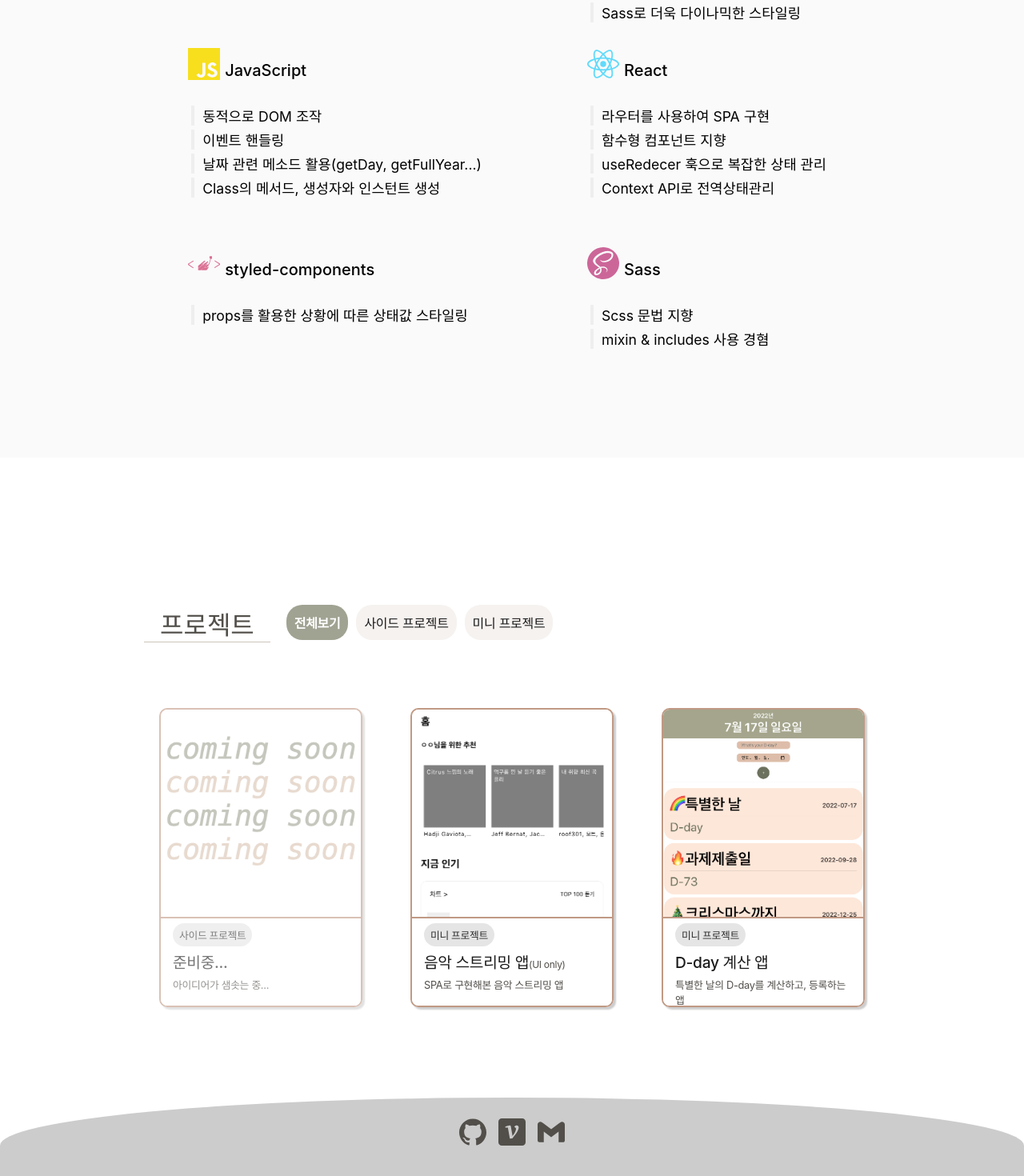
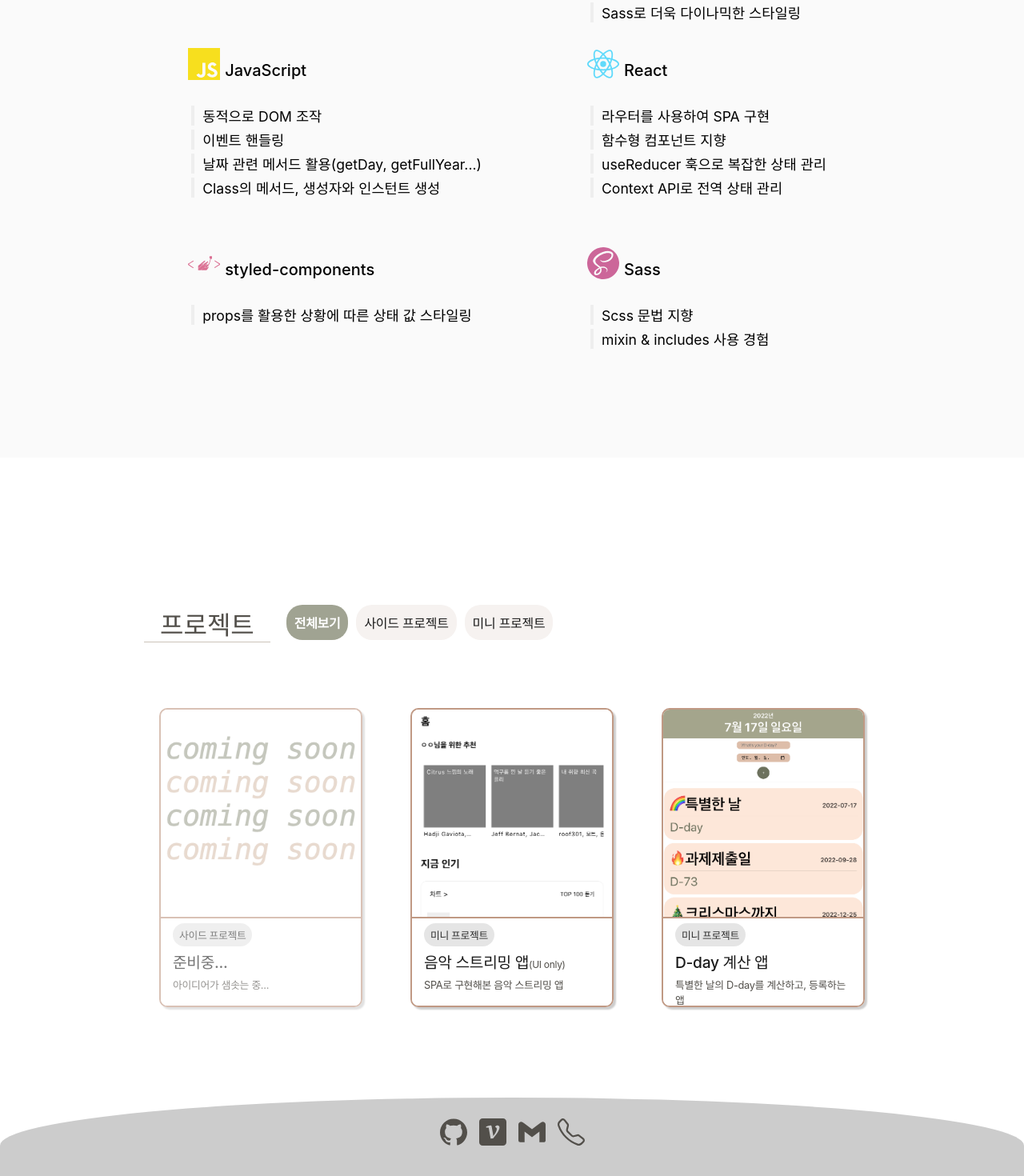
Before and after one commit to 04ian80/my-portfolio, a React (Create React App) app: page / in a window 1280 px wide. Shown: the part 1198-2668 px from the top of the page at 80% size. Built offline with nearby package versions, Linux system fonts and the light colour scheme; a web font is replaced by a local one.

Commit message:
[87] - Contact에 tel추가, 맞춤법
Contact에 핸드폰 번호 추가. hover시 색깔 변화를 위한 Reducer도 추가.

맞춤법 교정

```diff
--- a/src/components/Contact.js
+++ b/src/components/Contact.js
@@ -1,6 +1,8 @@
 import React, { useReducer } from 'react';
 import { iconColorReducer, initIconColor } from '../store/HeadbarReducer';
 import { SVG } from '../icon/SVG';
+import { Telephone } from 'react-bootstrap-icons';
+import * as palette from '../style/Variables';
 import styled from 'styled-components';
 
 export function Contact() {
@@ -50,6 +52,20 @@ export function Contact() {
       >
         <SVG animate={false} name='gmail' color={iconColor.gmailColor} />
       </a>
+      <a
+        href='tel:010-9677-6912'
+        rel='noopener noreferrer'
+        target='_blank'
+        onMouseEnter={() => {
+          setIconColor({ type: 'TEL' });
+        }}
+        onMouseLeave={() => {
+          setIconColor({ type: 'DEFAULT' });
+        }}
+        aria-label='나의 지메일'
+      >
+        <Telephone width='34px' height='34px' color={iconColor.telColor} />
+      </a>
     </ContactBox>
   );
 }
@@ -62,4 +78,9 @@ const ContactBox = styled.div`
   & > *:not(:last-child) {
     padding-right: 15px;
   }
+
+  & > * {
+    text-decoration: none;
+    color: ${palette.subFontColor};
+  }
 `;
--- a/src/data/SkillData.js
+++ b/src/data/SkillData.js
@@ -23,8 +23,6 @@ export const skillData = [
       <>
         <li>웹 접근성을 고려한 WAI-ARIA 사용</li>
         <li>시멘틱 태그 사용</li>
-        <li></li>
-        <li></li>
       </>
     ),
   },
@@ -39,8 +37,8 @@ export const skillData = [
       <>
         <li>Grid를 이용한 화면 레이아웃</li>
         <li>flexbox를 이용한 요소의 유연한 정렬</li>
-        <li>Pseudo Selector를 이용한 애니매이션</li>
-        <li>ellipsis, 스크롤 방지 등 css 속성 적극 활용</li>
+        <li>Pseudo Selector를 이용한 애니메이션</li>
+        <li>ellipsis, 스크롤 방지 등 CSS 속성 적극 활용</li>
         <li>Sass로 더욱 다이나믹한 스타일링</li>
       </>
     ),
@@ -56,7 +54,7 @@ export const skillData = [
       <>
         <li>동적으로 DOM 조작</li>
         <li>이벤트 핸들링</li>
-        <li>날짜 관련 메소드 활용&#40;getDay, getFullYear...&#41;</li>
+        <li>날짜 관련 메서드 활용&#40;getDay, getFullYear...&#41;</li>
         <li>Class의 메서드, 생성자와 인스턴트 생성</li>
       </>
     ),
@@ -72,8 +70,8 @@ export const skillData = [
       <>
         <li>라우터를 사용하여 SPA 구현</li>
         <li>함수형 컴포넌트 지향</li>
-        <li>useRedecer 훅으로 복잡한 상태 관리</li>
-        <li>Context API로 전역상태관리</li>
+        <li>useReducer 훅으로 복잡한 상태 관리</li>
+        <li>Context API로 전역 상태 관리</li>
       </>
     ),
   },
@@ -86,7 +84,7 @@ export const skillData = [
     skillName: 'styled-components',
     description: (
       <>
-        <li>props를 활용한 상황에 따른 상태값 스타일링</li>
+        <li>props를 활용한 상황에 따른 상태 값 스타일링</li>
       </>
     ),
   },
@@ -100,7 +98,7 @@ export const skillData = [
     description: (
       <>
         <li>Scss 문법 지향</li>
-        <li>mixin & includes 사용 경혐</li>
+        <li>mixin & includes 사용 경험</li>
       </>
     ),
   },
--- a/src/data/StoryData.js
+++ b/src/data/StoryData.js
@@ -3,40 +3,38 @@ export const StoryData = [
     id: 1,
     list: '개발을 하는 이유는?',
     story:
-      '한 문장으로 말하자면, "너무 잘 맞아서 개발을 하고 있습니다".\n' +
-      '개발은 이제 저의 인생에 있어서 정말 큰 부분을 차지하고 있습니다.' +
+      ' 한 문장으로 말하자면, "너무 잘 맞아서 개발하고 있습니다".' +
+      '\n 개발은 이제 저의 인생에 있어서 정말 큰 부분을 차지하고 있습니다.' +
       ' 저의 전공밖에는 길이 없다는 부정적인 생각이 송두리째 바뀌게 된 것이 바로 프론트엔드 개발자가 되기로 마음을 먹은 후이기 때문입니다.' +
-      '\n\n가장 좋아하는 부분은 개발자만 가지고 있는 문화입니다. 서로 모르는 것에 대해서 질문하고, 내가 새로 알게 된 것은 남들도 알았으면 해서 공유하는 그런 문화가 굉장히 건강하다고 생각합니다. 또한, 협업을 중요시 하는 직무로써 따로 노는게 아닌 다같이 문제를 해결해 나가야 하는 것이 다른 직무와의 큰 차이점이라고 봅니다.',
+      '\n\n 가장 좋아하는 부분은 개발자만 가지고 있는 문화입니다. 서로 모르는 것에 대해서 질문하고, 내가 새로 알게 된 것은 남들도 알았으면 해서 공유하는 그런 문화가 굉장히 건강하다고 생각합니다. 또한, 협업을 중요시하는 직무로써 따로 노는 게 아닌 다 같이 문제를 해결해 나가야 하는 것이 다른 직무와의 큰 차이점이라고 봅니다.',
   },
   {
     id: 2,
     list: '내가 생각하는 나의 장단점 vs 남이 생각하는 나의 장단점',
     story:
-      '약속에 철저합니다.' +
-      '\n시간약속은 기본이며, 저의 입에서 나온 말들에 중대한 책임을 가지고 어기지 않습니다.' +
-      ' 이러한 점은 협업을 할때에도 상대방에게 신뢰를 주기때문에 저의 장점이라고 생각합니다.' +
-      '\n저의 단점은 집중력이 자주 흐트러진다는 점입니다. 주변에 핸드폰과 같은 흥미로운 요소들이 있으면 그쪽으로 시선이 쏠리게 됩니다.' +
-      ' 이러한 안좋은 습관을 없애기 위해 책상 위에 노트북과 마우스만 놓거나, 집중력을 흐트릴 만한 요소가 없는 카페에 가서 공부를 하는 등 집중을 할 수 있는 환경을 만듭니다.' +
-      '\n\n남에게서 자주 듣는 저의 장점은 임무가 하나 주어지면 끝까지 잡고 마음에 드는 결과가 나올 때까지 놓지 않는다는 점입니다.' +
-      '\n제가 도출해낸 결과는 결국 본인이 얼마나 열심히 했는지, 얼마나 성의있게 임했는지 보여주는 결정체이기 때문에 남에게 보여줘야 하는 결과라면 피해가 가지않게 더 열심히 임하기 때문에 이러한 장점을 듣게 된 것 같습니다.' +
-      '\n반대로, 너무 신경을 쓰지 않아도 되는 곳에 많은 에너지를 쏟는다는 것이 남들이 말하는 단점입니다. 이 점은 저 자신도 인지하고 있는 점이며, 대충 만들어서 눈엣가시를 만드는 것보다 그래도 마음에는 들게 만들어야 한다는 생각때문에 생긴 단점 같습니다.' +
+      ' 약속에 철저합니다.' +
+      '\n 시간 약속은 기본이며, 저의 입에서 나온 말들에 중대한 책임을 지고 어기지 않습니다.' +
+      ' 이러한 점은 협업을 할 때에도 상대방에게 신뢰를 주기 때문에 저의 장점이라고 생각합니다.' +
+      '\n 저의 단점은 집중력이 자주 흐트러진다는 점입니다. 주변에 핸드폰과 같은 흥미로운 요소들이 있으면 그쪽으로 시선이 쏠리게 됩니다.' +
+      ' 이러한 안 좋은 습관을 없애기 위해 책상 위에 노트북과 마우스만 놓거나, 집중력을 흩트릴 만한 요소가 없는 카페에 가서 공부하는 등 집중을 할 수 있는 환경을 만듭니다.' +
+      '\n\n 남에게서 자주 듣는 저의 장점은 임무가 하나 주어지면 끝까지 잡고 마음에 드는 결과가 나올 때까지 놓지 않는다는 점입니다.' +
+      '\n 제가 도출해낸 결과는 결국 본인이 얼마나 열심히 했는지, 얼마나 성의있게 임했는지 보여주는 결정체이기 때문에 남에게 보여줘야 하는 결과라면 피해가 가지않게 더 열심히 임하기 때문에 이러한 장점을 듣게 된 것 같습니다.' +
+      '\n 반대로, 너무 신경을 쓰지 않아도 되는 곳에 많은 에너지를 쏟는다는 것이 남들이 말하는 단점입니다. 이 점은 저 자신도 인지하고 있는 점이며, 대충 만들어서 눈엣가시를 만드는 것보다 그래도 마음에는 들게 만들어야 한다는 생각 때문에 생긴 단점 같습니다.' +
       ' 신경을 덜 써도 되는 작업에는 시간을 낭비하지 말자는 생각을 가지고 신속하게 처리하려고 노력하는 중입니다.',
   },
   {
     id: 3,
     list: '성장배경',
     story:
-      '어린시절, 좋은 학업 성적을 강요하기 보다는 좋아하는 것을 하면서 자랄 수 있는 환경을 부모님께서 만들어 주신 덕분에 평범하게 살아왔습니다.' +
-      ' 그러다가 초등학교 고학년으로 올라가면서 중국어로 수업을 하는 학교로 전학을 가게 되고, 중학생이 된 후에는 1년동안 국제학교를, 그리고 그 이후부터 고등학교 졸업까지 대만에서 살게 됩니다. 이때 깨달은 것은 "사람은 주어진 환경에 맞춰 적응하는 동물"이라는 것입니다.' +
-      '\n\n이러한 과정들로 얻은 것이 있다면, 새로운 것을 두려워 하지 않고 오히려 즐기게 되었다는 것입니다.' +
-      '\n또, 해외에서 유창하지 못한 언어를 구사하면서 학교를 다니다 보니 도움을 받을 때가 많았습니다. 도움을 받는다는게 처음에는 괜찮았지만 갈수록 도움을 "받기보다는" 도움을 "주고싶다"는 마음이 커졌고, 남에게 저의 도움이 닿을때의 뿌듯함이 좋았습니다. 그래서 지금까지도 남에게 도움이 되는 것은 행운이라고 생각합니다.' +
-      '\n마지막으로, 다양한 문화와 색깔을 가진 사람과 소통하는 것을 좋아합니다. 대학생 시절에는 중국에 있는 대학교를 다니며 여러 나라에서 온 친구들과 함께 생활을 한 소중한 경험 덕분에 각기 다른 생각을 가진 사람들과 더 쉽게 어울릴 수 있었던 것 같습니다.',
+      ' 어린 시절, 좋은 학업 성적을 강요하기보다는 좋아하는 것을 하면서 자랄 수 있는 환경을 부모님께서 만들어 주신 덕분에 평범하게 살아왔습니다.' +
+      ' 그러다가 초등학교 고학년으로 올라가면서 중국어로 수업하는 학교로 전학을 가게 되고, 중학생이 된 후에는 1년 동안 국제학교를, 그리고 그 이후부터 고등학교 졸업까지 대만에서 살게 됩니다. 이때 깨달은 것은 "사람은 주어진 환경에 맞춰 적응하는 동물"이라는 것입니다.' +
+      '\n\n 이러한 과정들로 얻은 것이 있다면, 새로운 것을 두려워하지 않고 오히려 즐기게 되었다는 것입니다.' +
+      '\n 또, 해외에서 유창하지 못한 언어를 구사하면서 학교에 다니다 보니 도움을 받을 때가 많았습니다. 도움을 받는다는 게 처음에는 괜찮았지만 갈수록 도움을 "받기보다는" 도움을 "주고 싶다"는 마음이 커졌고, 남에게 저의 도움이 닿을 때의 뿌듯함이 좋았습니다. 그래서 지금까지도 남에게 도움이 되는 것은 행운이라고 생각합니다.',
   },
   {
     id: 4,
     list: '개발자로서의 목표',
     story:
-      '"성장배경"에서 언급했던 "도움이 되는 사람"이 되는 것에 이어서 "함께 의논할 가치가 있는 사람"이 되고 싶습니다. "필요할 때 찾는 사람"보다는 함께 의논을 해서 이상적인 답을 찾아갈 수 있도록 도와주는 사람이 되는 것은 저에게 있어서 최대의 성취라고 할 수 있을 것 같습니다.' +
-      '',
+      '"성장배경"에서 언급했던 "도움이 되는 사람"이 되는 것에 이어서 "함께 의논할 가치가 있는 사람"이 되고 싶습니다. "필요할 때 찾는 사람"보다는 함께 의논해서 이상적인 답을 찾아갈 수 있도록 도와주는 사람이 되는 것은 저에게 있어서 최대의 성취라고 할 수 있을 것 같습니다.',
   },
 ];
--- a/src/store/HeadbarReducer.js
+++ b/src/store/HeadbarReducer.js
@@ -5,6 +5,7 @@ export const initIconColor = {
   githubColor: palette.subFontColor,
   velogColor: palette.subFontColor,
   gmailColor: palette.subFontColor,
+  telColor: palette.subFontColor,
 };
 
 export const iconColorReducer = (state, action) => {
@@ -27,11 +28,15 @@ export const iconColorReducer = (state, action) => {
         gmailColor: palette.gmailColor,
       };
       break;
+    case 'TEL':
+      return {
+        ...state,
+        telColor: palette.telColor,
+      };
+      break;
     case 'DEFAULT':
       return {
-        githubColor: palette.subFontColor,
-        velogColor: palette.subFontColor,
-        gmailColor: palette.subFontColor,
+        ...initIconColor,
       };
       break;
     default:
--- a/src/style/Variables.js
+++ b/src/style/Variables.js
@@ -14,6 +14,7 @@ export const defaultRadius = '10px';
 export const githubColor = '#181717';
 export const velogColor = '#20C997';
 export const gmailColor = '#EA4335';
+export const telColor = '#73DC3A';
 
 const size = {
   xSmall: '300px',
```
